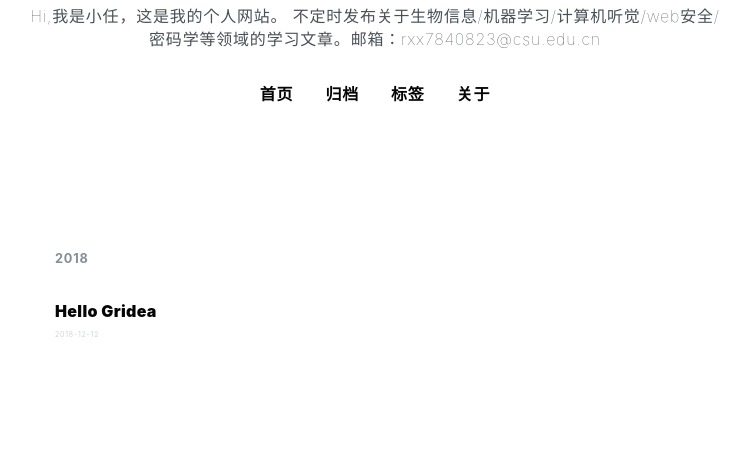
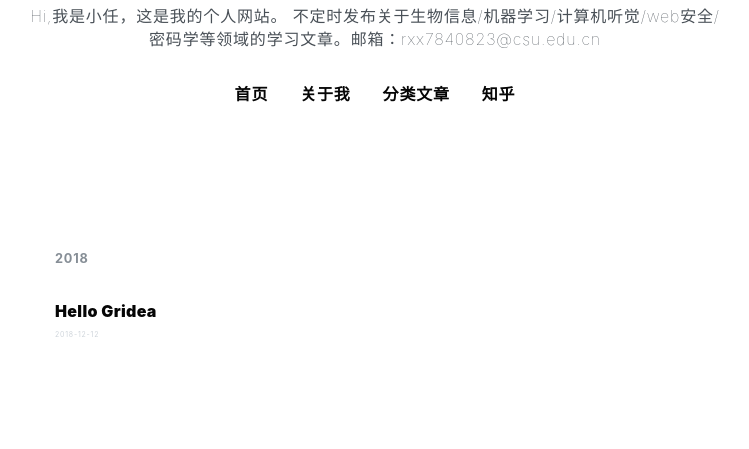
Before and after one commit to jeanchen823/jeanchen823.github.io, a plain HTML site: page archives/index.html in a window 1280 px wide. Shown: the part 256-705 px from the top of the page, without its empty margins (265-1014 px from the left). Drawn offline with nearby package versions, Linux system fonts and the light colour scheme; a web font is replaced by a local one.

Commit message:
update from gridea: 2021-05-25 14:18:28

```diff
--- a/archives/index.html
+++ b/archives/index.html
@@ -3,7 +3,7 @@
     <meta charset="utf-8" />
 <meta name="viewport" content="width=device-width, initial-scale=1" />
 <title>任星璇的个人博客</title>
-<link rel="shortcut icon" href="https://jeanchen823.github.io/favicon.ico?v=1621923307290">
+<link rel="shortcut icon" href="https://jeanchen823.github.io/favicon.ico?v=1621923503849">
 <link href="https://cdn.jsdelivr.net/npm/remixicon@2.3.0/fonts/remixicon.css" rel="stylesheet">
 <link rel="stylesheet" href="https://jeanchen823.github.io/styles/main.css">
 <link rel="alternate" type="application/atom+xml" title="任星璇的个人博客 - Atom Feed" href="https://jeanchen823.github.io/atom.xml">
@@ -19,7 +19,7 @@
       <div class="main-content">
         <div class="site-header">
   <a href="https://jeanchen823.github.io">
-  <img class="avatar" src="https://jeanchen823.github.io/images/avatar.png?v=1621923307290" alt="">
+  <img class="avatar" src="https://jeanchen823.github.io/images/avatar.png?v=1621923503849" alt="">
   </a>
   <h1 class="site-title">
     任星璇的个人博客
@@ -31,26 +31,26 @@
   <div class="menu-container">
 
 
-        <a href="/" class="menu">
+        <a href="https://jeanchen823.github.io" class="menu">
           首页
         </a>
 
 
 
-        <a href="/archives" class="menu">
-          归档
+        <a href="https://jeanchen823.github.io" class="menu">
+          关于我
         </a>
 
 
 
-        <a href="/tags" class="menu">
-          标签
+        <a href="https://jeanchen823.github.io" class="menu">
+          分类文章
         </a>
 
 
 
-        <a href="/post/about" class="menu">
-          关于
+        <a href="https://jeanchen823.github.io" class="menu">
+          知乎
         </a>
 
 
--- a/atom.xml
+++ b/atom.xml
@@ -2,7 +2,7 @@
 <feed xmlns="http://www.w3.org/2005/Atom">
     <id>https://jeanchen823.github.io</id>
     <title>任星璇的个人博客</title>
-    <updated>2021-05-25T06:15:08.184Z</updated>
+    <updated>2021-05-25T06:18:28.061Z</updated>
     <generator>https://github.com/jpmonette/feed</generator>
     <link rel="alternate" href="https://jeanchen823.github.io"/>
     <link rel="self" href="https://jeanchen823.github.io/atom.xml"/>
```
Also changed, not shown: index.html (+9 -9 lines), post/about/index.html (+9 -9 lines), post/hello-gridea/index.html (+9 -9 lines), tag/1wP94pc0k/index.html (+9 -9 lines), tags/index.html (+9 -9 lines).
